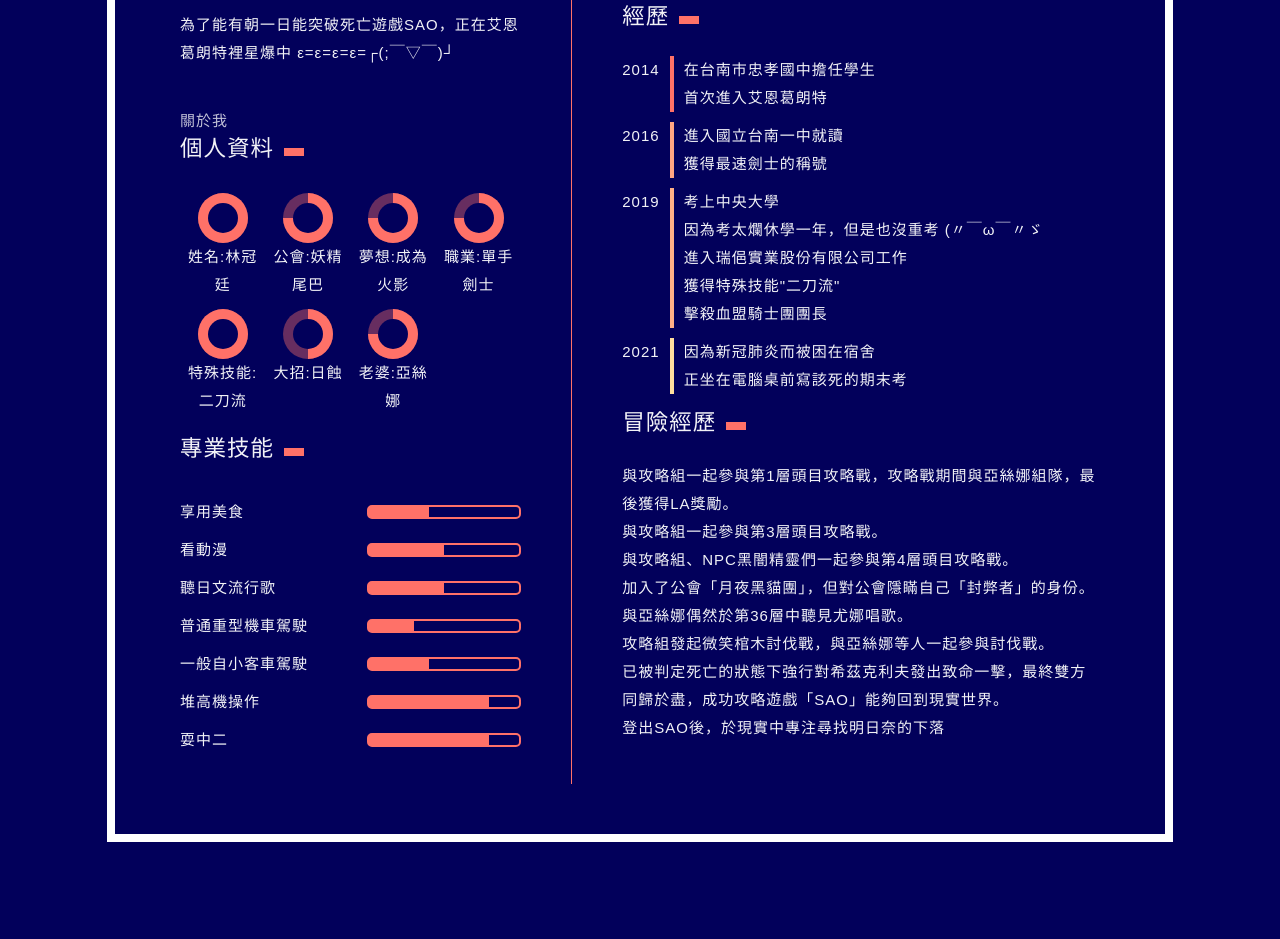
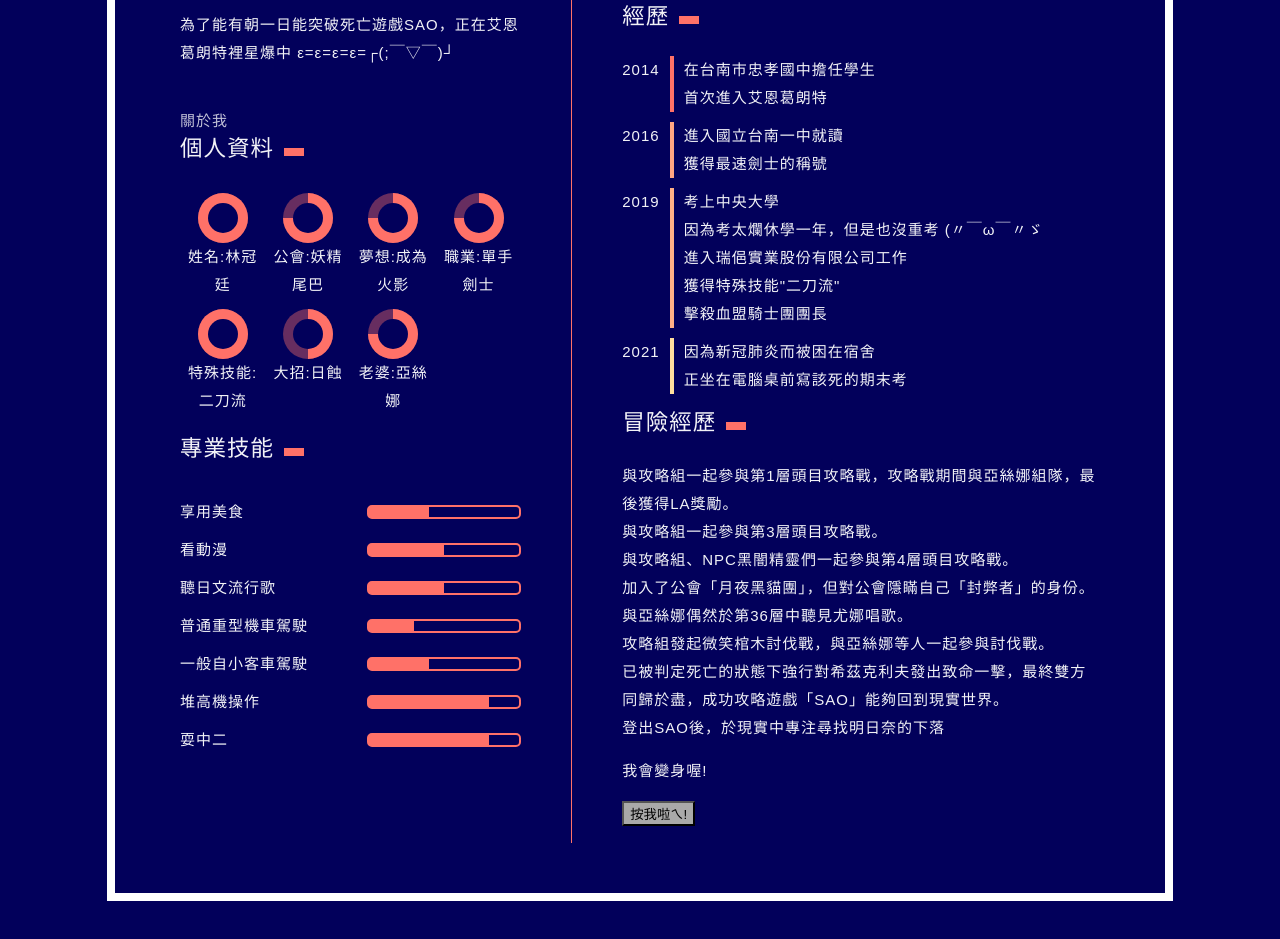
Before and after one commit to EricLin0619/EricLin0619.github.io, a plain HTML site: page index.html in a window 1280 px wide. Shown: the part 263-1202 px from the top of the page. Before the commit the page ends 1163 px from the top, so only its background shows below. Drawn offline with Linux system fonts and the light colour scheme.

Commit message:
Update index.html
我的CV網頁內容

```diff
--- a/index.html
+++ b/index.html
@@ -6,13 +6,13 @@
             body{
             padding: 50px;
             display: flex;
-            justify-content: center;
-            background-color: #02005B;
-            color: rgba(255,255,255,0.95);
+            justify-content: center; /*設定網頁對齊主軸線中央*/
+            background-color: #02005B;  /*整個網頁的背景色*/
+            color: rgba(255,255,255,0.95); /*網頁文字的顏色還有透明度*/
             font-size: 15px;
-            line-height: 28px;
+            line-height: 28px;  /*文字行高設定*/
             letter-spacing: 1px;
-            font-family: "微軟正黑體",sans-serif;
+            font-family: "微軟正黑體",sans-serif; /*設定字體為微軟正黑體*/
             }
 
             /* 複寫區 */
@@ -401,8 +401,16 @@
                   <li>已被判定死亡的狀態下強行對希茲克利夫發出致命一擊，最終雙方同歸於盡，成功攻略遊戲「SAO」能夠回到現實世界。</li>
                   <li>登出SAO後，於現實中專注尋找明日奈的下落</li>
                 </ul>
+                <p id="click">我會變身喔!</p>
+                <button type="button" style="background-color:darkgray" onclick="myFunction()">按我啦ㄟ!</button>
               </div>
             </div>
           </div>
+
+        <script>
+            function myFunction(){
+                document.getElementById("click").innerHTML="(」・ω・)」うー！(／・ω・)／にゃー！";
+            }
+        </script>
     </body>
 </html>
```
